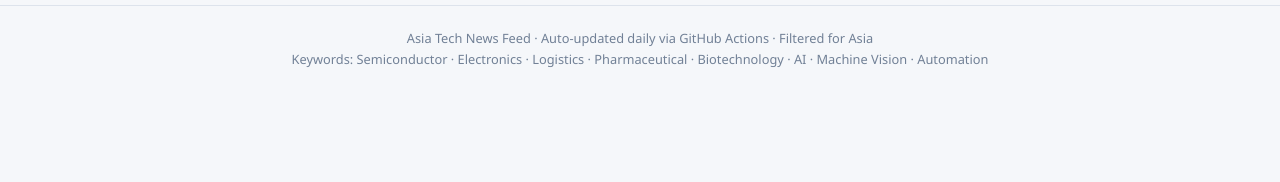
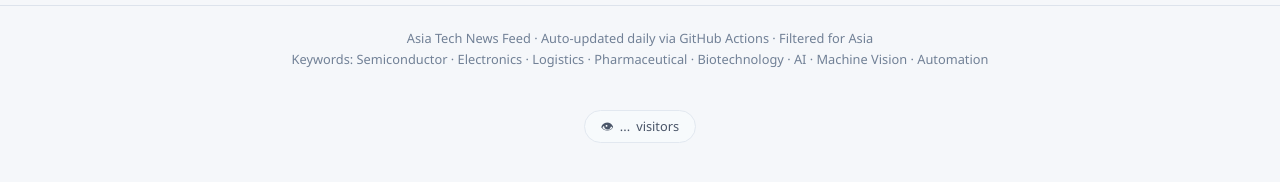
Before and after one commit to asiatechfeed/Asia-Tech-Feed, a Jekyll site: the page built from index.html, in a window 1280 px wide. Shown: the part 703-885 px from the top of the page. Built offline with Jekyll 4.4.1, drawn with Linux system fonts in a browser that asks for light colours; the list of posts is cut into pages by our own code; comment, search, counter and statistics services are not loaded.

Commit message:
Update default.html

```diff
--- a/_layouts/default.html
+++ b/_layouts/default.html
@@ -78,10 +78,10 @@
 
 
 <div style="text-align:center; padding:18px 0 10px;">
-  <script async src="//busuanzi.ibruce.info/busuanzi/2.3/busuanzi.pure.mini.js"></script>
-  <span id="busuanzi_container_site_uv" style="display:none; align-items:center; gap:6px; background:#f7fafc; border:1px solid #e2e8f0; border-radius:20px; padding:5px 16px; font-size:0.8rem; color:#4a5568;">
-    &#128065; <span id="busuanzi_value_site_uv"></span> visitors
-  </span>
+<script async src="//busuanzi.ibruce.info/busuanzi/2.3/busuanzi.pure.mini.js"></script>
+<span id="busuanzi_container_site_uv" style="display:inline-flex; align-items:center; gap:6px; background:#f7fafc; border:1px solid #e2e8f0; border-radius:20px; padding:5px 16px; font-size:0.8rem; color:#4a5568;">
+&#128065; <span id="busuanzi_value_site_uv">...</span> visitors
+</span>
 </div>
 </body>
 </html>
```
